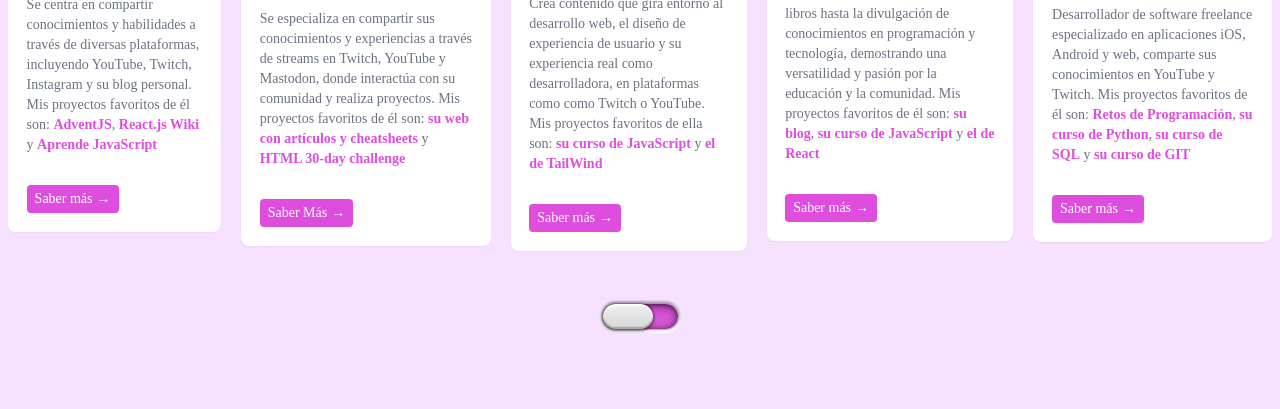
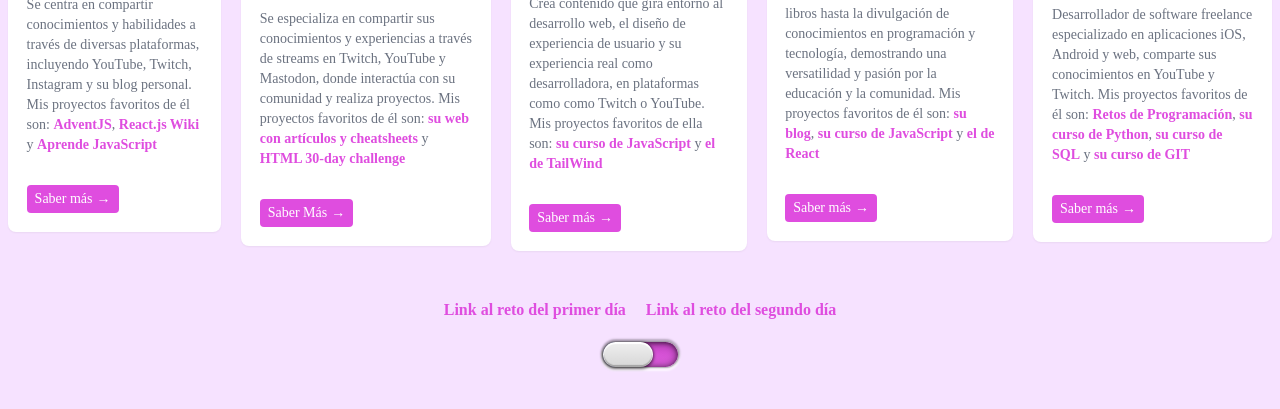
Before and after one commit to CrisCorreaS/HTML-30-day-challenge, a plain HTML site: page Day03/index.html in a window 1280 px wide. Shown: the part 477-886 px from the top of the page. Before the commit the page ends 863 px from the top, so only its background shows below. Drawn offline with Linux system fonts and the light colour scheme.

Commit message:
update day 3

```diff
--- a/Day03/index.html
+++ b/Day03/index.html
@@ -200,10 +200,16 @@
         </main>
       </section>
     </main>
-    <footer>
-      <article class="checkbox-wrapper-25">
-        <input type="checkbox" />
-      </article>
+    <footer class="footer">
+      <main>
+        <a href="../Day01/index.html">Link al reto del primer día</a>
+        <a href="../Day02/index.html">Link al reto del segundo día</a>
+      </main>
+      <footer>
+        <article class="checkbox-wrapper-25">
+          <input type="checkbox" />
+        </article>
+      </footer>
     </footer>
   </body>
 </html>
--- a/Day03/style.css
+++ b/Day03/style.css
@@ -102,8 +102,20 @@ main {
   transform: translateX(4px);
 }
 
+.footer {
+  display: block;
+  margin: 50px;
+}
+
+.footer a{
+  cursor: pointer;
+  text-decoration: none;
+  color: rgb(223, 77, 223);
+  font-weight: bold;
+}
+
 footer {
-  margin: 50px;
+    margin: 20px;
 }
 
 .checkbox-wrapper-25 input[type="checkbox"] {
@@ -184,3 +196,7 @@ footer {
   color: navy;
   background-color: navajowhite;
 }
+
+.darkmode .footer a {
+  color: #6b9aff;
+}
```
